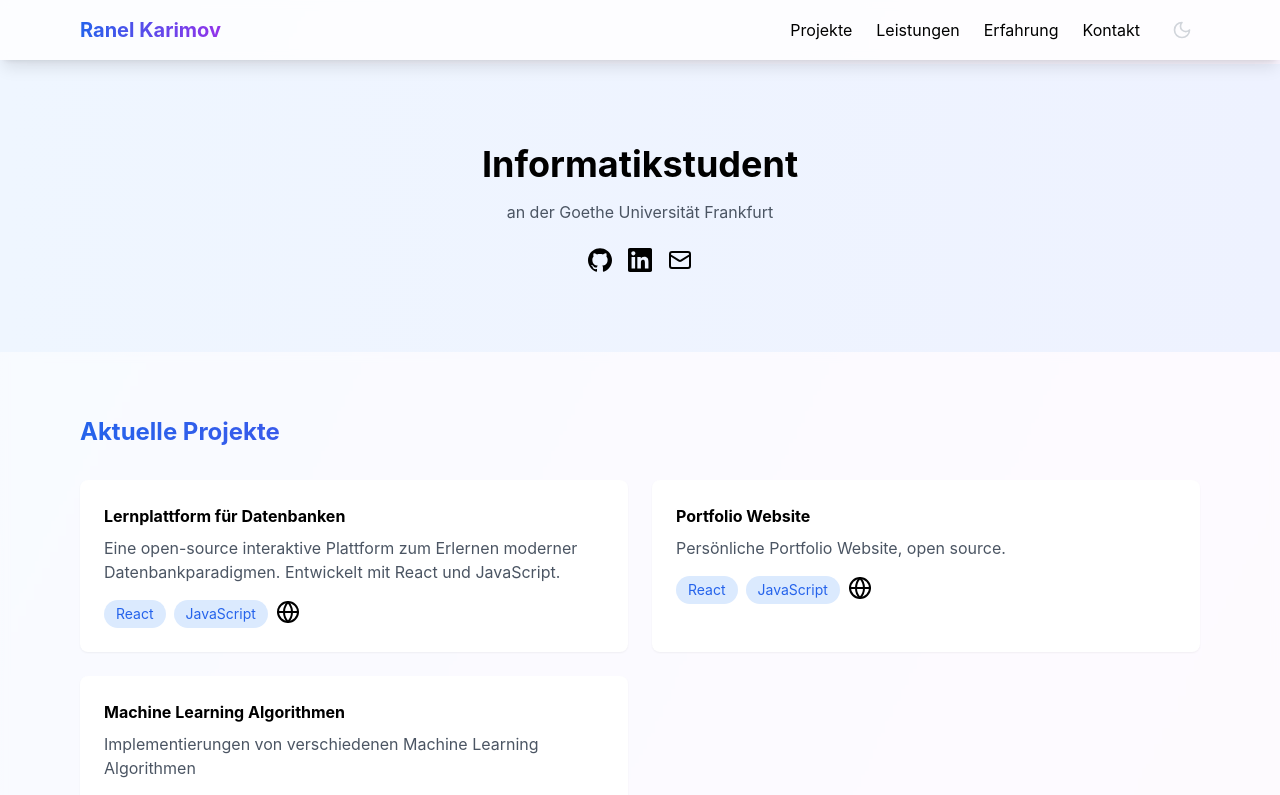
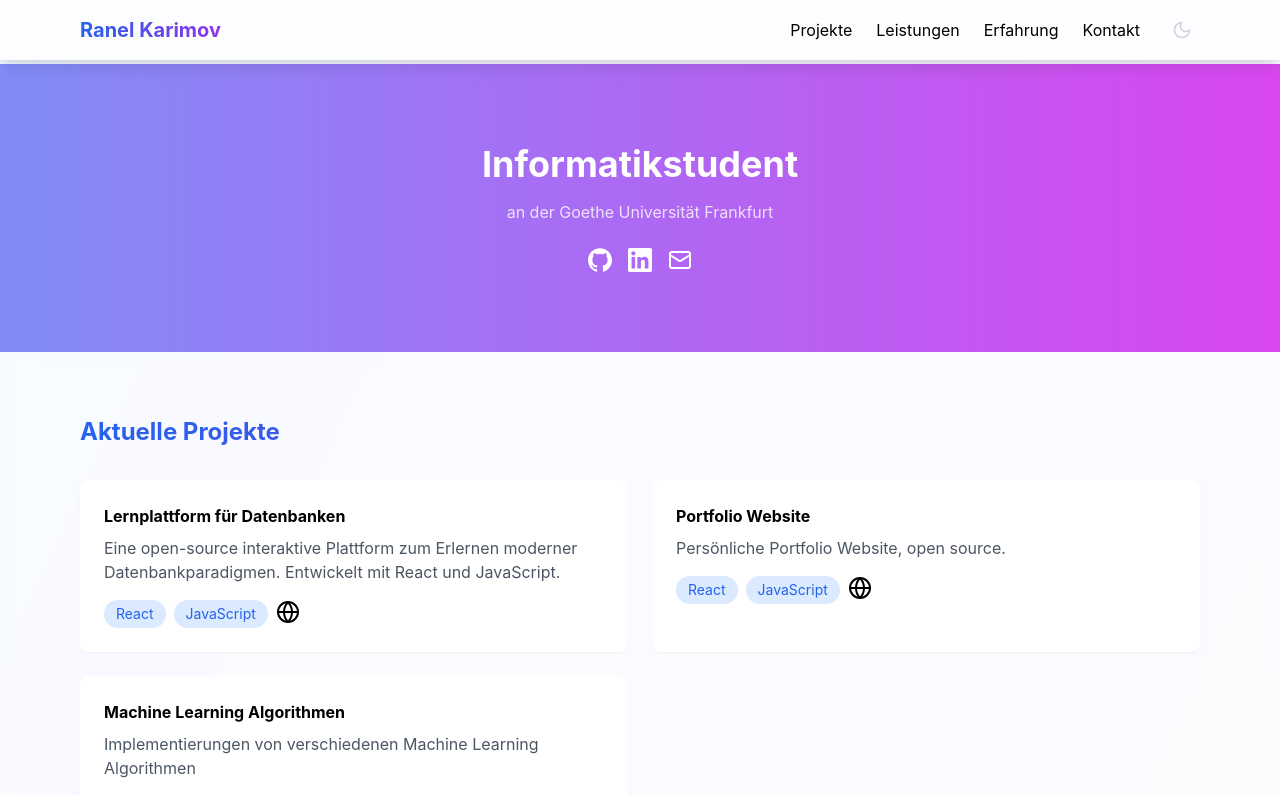
Before and after one commit to Ranelkin/portfolio-website, a React (Create React App) app: page / in a window 1280 px wide. Shown: the top 795 px of the page. Built offline with nearby package versions, Linux system fonts and the light colour scheme.

Commit message:
Added fade in effect on load, added vibrant gradient to initial section

```diff
--- a/src/App.js
+++ b/src/App.js
@@ -8,9 +8,10 @@ import Service from './components/Service';
 import WorkExperience from './components/WorkExperience';
 import DarkModeToggle from './components/DarkModeToggle';
 import { Helmet } from 'react-helmet';
-const App = () => {
 
 
+
+const App = () => {
 
   return (
     <>
@@ -18,7 +19,8 @@ const App = () => {
         <title>Ranel Karimov - Informatikstudent</title>
         <meta name="description" content="Portfolio von Ranel Karimov - Webentwickler und ETL-Entwickler" />
     </Helmet>
-    <div className="min-h-screen bg-gradient-to-br from-blue-50 via-purple-50 to-pink-50 dark:from-gray-900 dark:via-gray-800 dark:to-gray-900 scroll-smooth">
+
+    <div className="animate-[slideUp_0.5s_ease-out] min-h-screen bg-gradient-to-br from-blue-50 via-purple-50 to-pink-50 dark:from-gray-900 dark:via-gray-800 dark:to-gray-900 scroll-smooth">
     <nav className="fixed w-full bg-white/80 dark:bg-gray-900/80 backdrop-blur-sm shadow-lg z-50">
       <div className="max-w-6xl mx-auto px-4 py-3 flex justify-between items-center">
         <h1 className="text-xl font-bold bg-gradient-to-r from-blue-600 to-purple-600 text-transparent bg-clip-text">Ranel Karimov</h1>
@@ -32,10 +34,10 @@ const App = () => {
     </nav>
 
       <main className="pt-16 dark:text-black-200">
-      <section className="bg-gradient-to-r from-blue-50 to-indigo-50 dark:from-gray-800 dark:to-gray-900 py-20">
-          <div className="max-w-6xl mx-auto px-4 text-center dark:text-white">
+      <section className="bg-gradient-to-r text-white from-indigo-400 to-fuchsia-500 dark:from-indigo-600 dark:to-purple-800 py-20">
+          <div className="max-w-6xl mx-auto px-4 text-center  dark:text-white">
             <h2 className="text-4xl font-bold mb-4">Informatikstudent</h2>
-            <p className="text-gray-600 mb-6">an der Goethe Universität Frankfurt</p>
+            <p className="text-white/80 dark:text-white/70 mb-6">an der Goethe Universität Frankfurt</p>
             <div className="flex justify-center gap-4">
               <a href="https://github.com/ranelkin" target="_blank" rel="noopener noreferrer">
               <svg
--- a/src/index.css
+++ b/src/index.css
@@ -2,6 +2,20 @@
 @tailwind components;
 @tailwind utilities;
 
+@keyframes slideUp {
+  0% {
+    opacity: 0;
+    transform: translateY(20px);
+  }
+  100% {
+    opacity: 1;
+    transform: translateY(0);
+  }
+}
+
+.slide-up {
+  animation: slideUp 0.7s ease-out;
+}
 body {
   margin: 0;
   font-family: -apple-system, BlinkMacSystemFont, 'Segoe UI', 'Roboto', 'Oxygen',
```
Also changed, not shown: src/App.css (line endings or trailing spaces).
